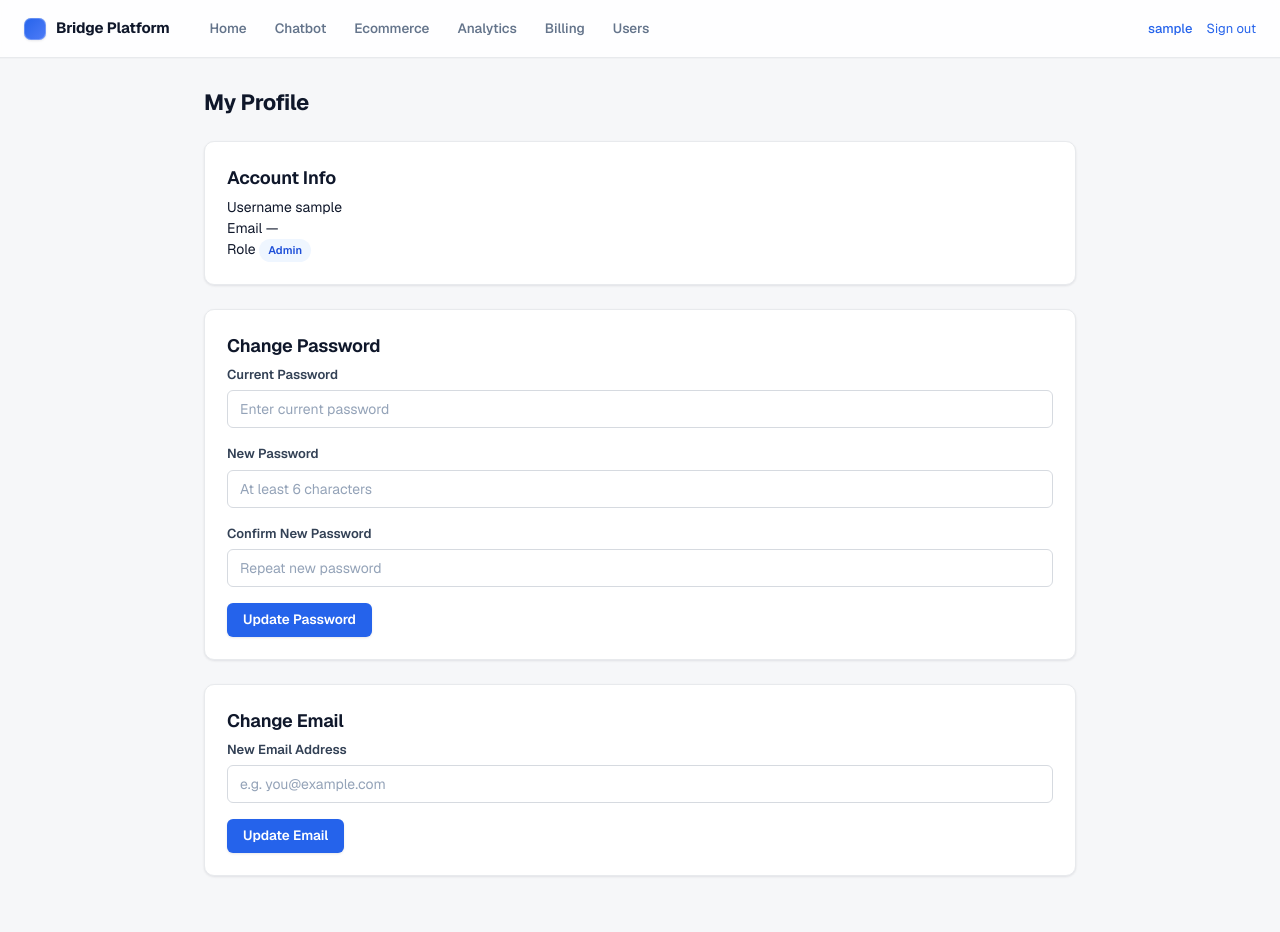
After one commit to Fayz12345/inventory-chatbot, a Flask app: page /profile in a window 1280 px wide. The commit adds this page. Run offline with Flask 3, Linux system fonts and the light colour scheme; the visitor is signed in with stand-in values (Sample User, id 1); data comes from the database, SQL or seed files in the repository; parts of the project's set-up code (start-up, migrations or seed data) failed here and were passed over.

Commit message:
feat(users): self-service profile — change own password and email
Add GET /profile, POST /profile/password, POST /profile/email routes.
Introduce users_db.verify_password() as a read-only password check so
repeated wrong entries on the profile form cannot trigger lockout.
Password change validates current password via verify_password, enforces
min-length 6 on new password. Email update overwrites and persists via
set_email. Profile page linked from the username in the top nav.

```diff
--- a/app.py
+++ b/app.py
@@ -590,6 +590,43 @@ def admin_set_active():
     return jsonify({'ok': True})
 
 
+# --- Profile: self-service password and email ---
+@chatbot_app.route('/profile')
+def profile():
+    if not session.get('logged_in'):
+        return redirect(url_for('login'))
+    me = users_db._row_by_username(session.get('username'))
+    return render_template('profile.html', me=me,
+                           username=session.get('username'),
+                           is_admin=session.get('is_admin', False),
+                           active='profile',
+                           perms=_perms())
+
+
+@chatbot_app.route('/profile/password', methods=['POST'])
+def profile_password():
+    if not session.get('logged_in'):
+        return jsonify({'ok': False, 'error': 'Not logged in'}), 401
+    d = request.get_json() or {}
+    if not users_db.verify_password(session['username'], d.get('current', '')):
+        return jsonify({'ok': False, 'error': 'Current password is incorrect'})
+    if len(d.get('new', '')) < 6:
+        return jsonify({'ok': False, 'error': 'New password must be at least 6 characters'})
+    uid = users_db._row_by_username(session['username'])['id']
+    users_db.update_password(uid, d['new'])
+    return jsonify({'ok': True})
+
+
+@chatbot_app.route('/profile/email', methods=['POST'])
+def profile_email():
+    if not session.get('logged_in'):
+        return jsonify({'ok': False, 'error': 'Not logged in'}), 401
+    d = request.get_json() or {}
+    uid = users_db._row_by_username(session['username'])['id']
+    users_db.set_email(uid, (d.get('email') or '').strip())
+    return jsonify({'ok': True})
+
+
 app = chatbot_app
 
 if __name__ == '__main__':
--- a/templates/_topnav.html
+++ b/templates/_topnav.html
@@ -9,7 +9,7 @@
     {% if is_admin %}<a href="/admin/users" class="{{ 'active' if active == 'admin' }}">Users</a>{% endif %}
   </nav>
   <div class="app-header__right">
-    {% if username %}<span class="who">{{ username }}</span>{% endif %}
+    {% if username %}<a href="/profile" class="{{ 'active' if active == 'profile' }}" style="font-weight:500">{{ username }}</a>{% endif %}
     <a href="/logout">Sign out</a>
   </div>
 </header>
--- /dev/null
+++ b/templates/profile.html
@@ -0,0 +1,115 @@
+{% extends "_base.html" %}
+{% block title %}Profile — Bridge Platform{% endblock %}
+{% block body %}
+<div class="page page--narrow">
+  <div class="page-head">
+    <div><h1>My Profile</h1></div>
+  </div>
+
+  <div class="card" style="margin-bottom:24px">
+    <h2 class="card-title">Account Info</h2>
+    <div class="field-row">
+      <span class="field-label">Username</span>
+      <span class="field-value">{{ me.username if me else username }}</span>
+    </div>
+    <div class="field-row">
+      <span class="field-label">Email</span>
+      <span class="field-value" id="current-email">{{ me.email if me and me.email else '—' }}</span>
+    </div>
+    <div class="field-row">
+      <span class="field-label">Role</span>
+      <span class="field-value">
+        <span class="badge {{ 'badge-admin' if is_admin else 'badge-user' }}">{{ 'Admin' if is_admin else 'User' }}</span>
+      </span>
+    </div>
+  </div>
+
+  <div class="card" style="margin-bottom:24px">
+    <h2 class="card-title">Change Password</h2>
+    <div class="field">
+      <label for="current-pw">Current Password</label>
+      <input type="password" id="current-pw" autocomplete="current-password" placeholder="Enter current password">
+    </div>
+    <div class="field">
+      <label for="new-pw">New Password</label>
+      <input type="password" id="new-pw" autocomplete="new-password" placeholder="At least 6 characters">
+    </div>
+    <div class="field">
+      <label for="confirm-pw">Confirm New Password</label>
+      <input type="password" id="confirm-pw" autocomplete="new-password" placeholder="Repeat new password">
+    </div>
+    <div style="margin-top:4px">
+      <button class="btn btn-primary" id="pw-btn" onclick="changePassword()">Update Password</button>
+    </div>
+  </div>
+
+  <div class="card">
+    <h2 class="card-title">Change Email</h2>
+    <div class="field">
+      <label for="new-email">New Email Address</label>
+      <input type="email" id="new-email" autocomplete="email" placeholder="e.g. you@example.com">
+    </div>
+    <div style="margin-top:4px">
+      <button class="btn btn-primary" id="email-btn" onclick="changeEmail()">Update Email</button>
+    </div>
+  </div>
+</div>
+
+<div id="toast" class="toast"></div>
+{% endblock %}
+{% block scripts %}
+<script>
+function showToast(msg, type) {
+    var t = document.getElementById('toast');
+    t.textContent = msg;
+    t.className = 'toast toast-' + type;
+    t.style.display = 'block';
+    setTimeout(function() { t.style.display = 'none'; }, 3500);
+}
+
+function changePassword() {
+    var current = document.getElementById('current-pw').value;
+    var newPw   = document.getElementById('new-pw').value;
+    var confirm = document.getElementById('confirm-pw').value;
+    if (!current) { showToast('Enter your current password', 'error'); return; }
+    if (newPw.length < 6) { showToast('New password must be at least 6 characters', 'error'); return; }
+    if (newPw !== confirm) { showToast('Passwords do not match', 'error'); return; }
+    var btn = document.getElementById('pw-btn');
+    btn.disabled = true; btn.textContent = 'Saving...';
+    postJSON('/profile/password', { current: current, new: newPw })
+        .then(function(r) { return r.json(); })
+        .then(function(data) {
+            if (data.ok) {
+                showToast('Password updated', 'success');
+                document.getElementById('current-pw').value = '';
+                document.getElementById('new-pw').value = '';
+                document.getElementById('confirm-pw').value = '';
+            } else {
+                showToast(data.error || 'Failed to update password', 'error');
+            }
+        })
+        .catch(function() { showToast('Network error', 'error'); })
+        .finally(function() { btn.disabled = false; btn.textContent = 'Update Password'; });
+}
+
+function changeEmail() {
+    var email = document.getElementById('new-email').value.trim();
+    if (!email) { showToast('Enter a new email address', 'error'); return; }
+    var btn = document.getElementById('email-btn');
+    btn.disabled = true; btn.textContent = 'Saving...';
+    postJSON('/profile/email', { email: email })
+        .then(function(r) { return r.json(); })
+        .then(function(data) {
+            if (data.ok) {
+                showToast('Email updated', 'success');
+                document.getElementById('current-email').textContent = email;
+                document.getElementById('new-email').value = '';
+            } else {
+                showToast(data.error || 'Failed to update email', 'error');
+            }
+        })
+        .catch(function() { showToast('Network error', 'error'); })
+        .finally(function() { btn.disabled = false; btn.textContent = 'Update Email'; });
+}
+</script>
+{% endblock %}
--- a/users_db.py
+++ b/users_db.py
@@ -238,6 +238,14 @@ def reset_failed_logins(user_id):
     conn.commit(); conn.close()
 
 
+def verify_password(username, password):
+    """Read-only current-password check — no writes, no lockout side effects."""
+    conn = _get_conn()
+    row = conn.execute('SELECT * FROM users WHERE username = ?', (username,)).fetchone()
+    conn.close()
+    return bool(row and row['password_set'] and check_password_hash(row['password_hash'], password))
+
+
 def is_locked(row):
     from datetime import datetime
     if isinstance(row, dict):
```
Also changed, not shown: tests/test_profile.py (added, +127 -0 lines).
